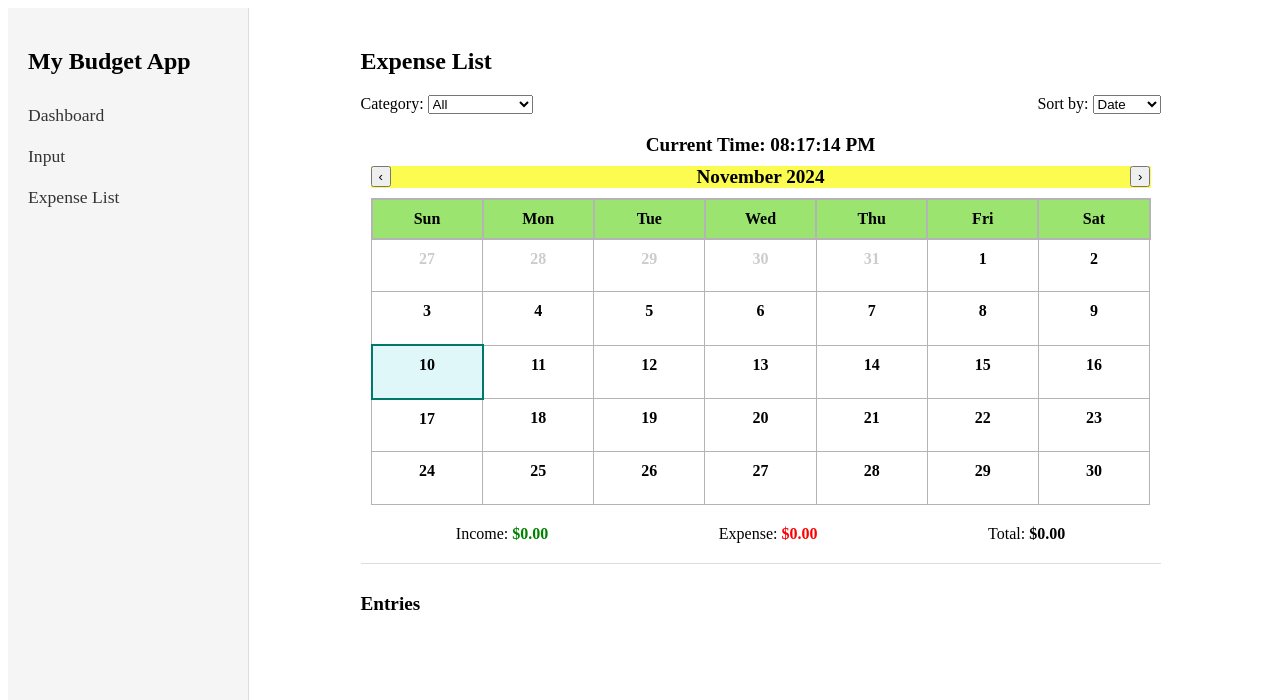
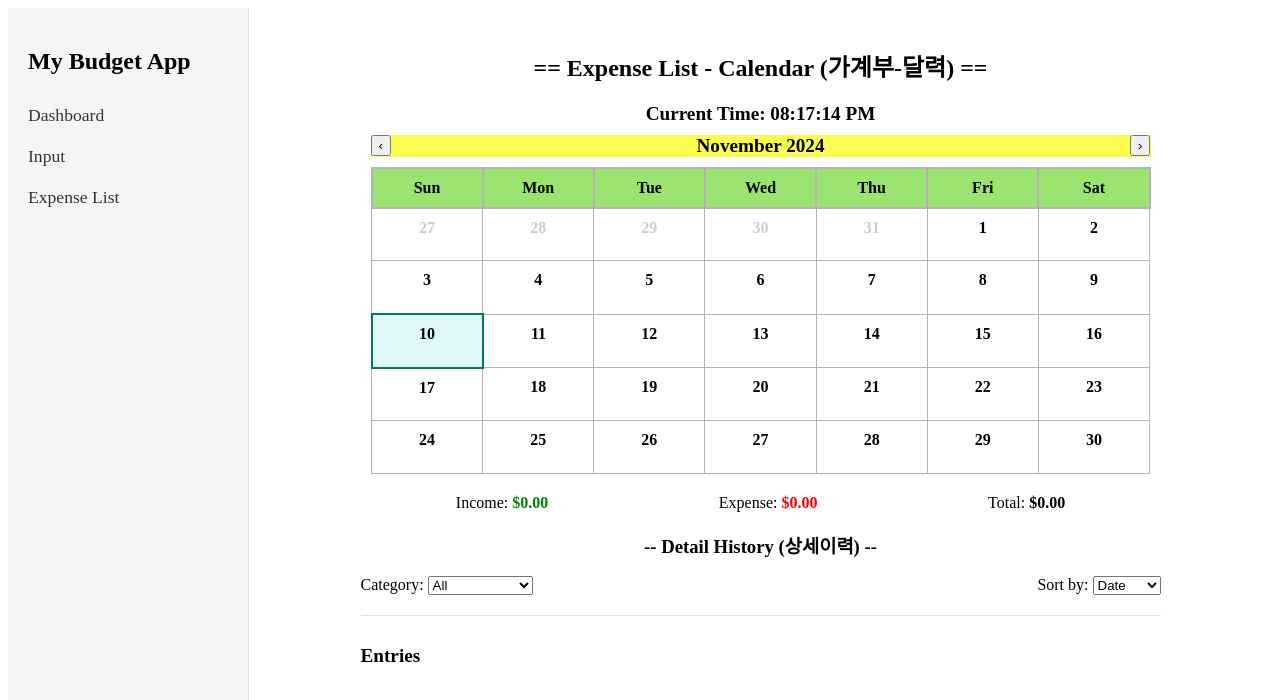
Before and after one commit to JIMPARK80/household-account-book, a Vue app: page /expense-list in a window 1280 px wide. Shown: the top 700 px of the page. Built offline with nearby package versions, Linux system fonts and the light colour scheme.

Commit message:
update UI for ExpenseList
- align center for title

```diff
--- a/src/components/ExpenseList.vue
+++ b/src/components/ExpenseList.vue
@@ -1,8 +1,15 @@
 <template>
   <div class="expense-list">
-    <h2>Expense List</h2>
+    <h2 class="center-title">== Expense List - Calendar (가계부-달력) ==</h2>
+
+
+    <!-- Calendar View Component (Only View) -->
+    <CalendarView :events="filteredEntries" />
+
 
     <!-- Category Filter and Sort Options -->
+    <h3 class="center-title">-- Detail History (상세이력) -- </h3>
+
     <div class="filter-sort-controls">
       <label>
         Category:
@@ -21,8 +28,6 @@
       </label>
     </div>
 
-    <!-- Calendar View Component (Only View) -->
-    <CalendarView :events="filteredEntries" />
 
     <!-- Transaction List Component (Detailed List) -->
     <div class="transaction-list-container">
@@ -115,6 +120,10 @@ export default {
 .expense-list {
   max-width: 800px;
   margin: auto;
+  align-items: center;
+}
+.center-title {
+  text-align: center;
 }
 
 .filter-sort-controls {
```
